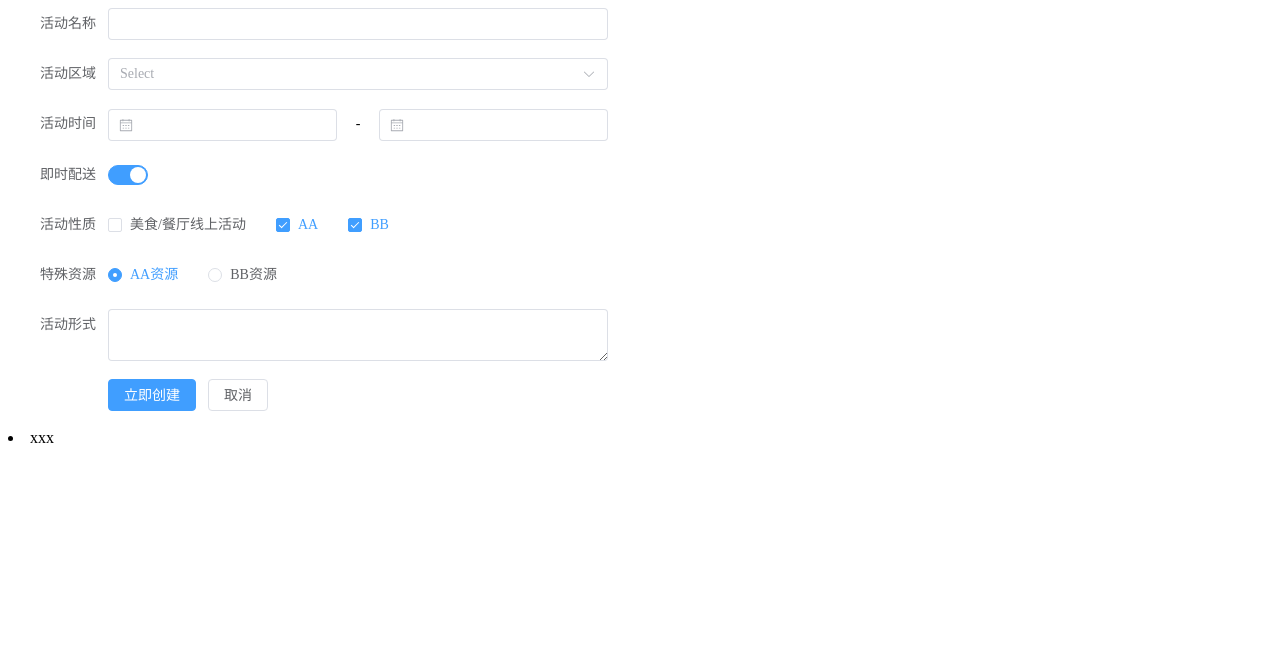
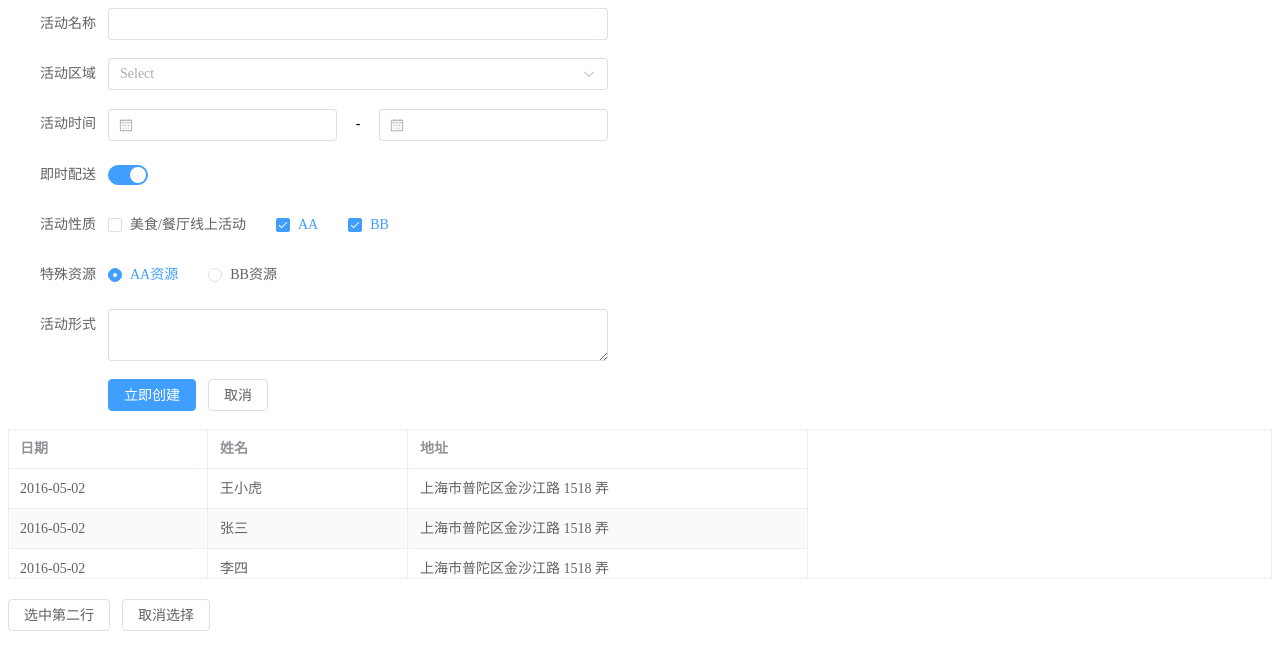
Before and after one commit to mathorlee/learn_vue3, a Vue app: page / in a window 1280 px wide. Shown: the top 670 px of the page. Built offline with nearby package versions, Linux system fonts and the light colour scheme.

Commit message:
feat: add table

```diff
--- a/src/components/Table.vue
+++ b/src/components/Table.vue
@@ -1,9 +1,66 @@
 <template>
-  <li>xxx</li>
+  <el-table
+  ref="tableView"
+  :data="rows"
+  stripe
+  border
+  highlight-current-row
+  height="150"
+  @current-change="onChange"
+  >
+    <el-table-column fixed prop="date" width="200" label="日期"></el-table-column>
+    <el-table-column prop="name" width="200" label="姓名"></el-table-column>
+    <el-table-column prop="address" width="400" label="地址"></el-table-column>
+  </el-table>
+
+  <div style="margin-top: 20px;">
+    <el-button @click="doSelect(rows[1])">选中第二行</el-button>
+    <el-button @click="cancleSelect()">取消选择</el-button>
+  </div>
 </template>
 
 <script setup>
-const props = defineProps({
-  todo: Object
-})
+import { ref, getCurrentInstance } from "vue";
+
+// vue3中获取当前组件的实例对象：https://blog.csdn.net/m0_62811051/article/details/128121082
+const view = getCurrentInstance();
+
+const rows = ref([
+  {
+    date: '2016-05-02',
+    name: '王小虎',
+    address: '上海市普陀区金沙江路 1518 弄',
+  },
+  {
+    date: '2016-05-02',
+    name: '张三',
+    address: '上海市普陀区金沙江路 1518 弄',
+  },
+  {
+    date: '2016-05-02',
+    name: '李四',
+    address: '上海市普陀区金沙江路 1518 弄',
+  },
+  {
+    date: '2016-05-02',
+    name: '王五',
+    address: '上海市普陀区金沙江路 1518 弄',
+  },
+])
+
+const currentRow = ref("")
+
+function onChange(val) {
+  currentRow.value = val
+  console.log(currentRow.value)
+}
+
+function doSelect(val) {
+  console.log(val)
+  view.refs.tableView.setCurrentRow(val)
+}
+
+function cancleSelect() {
+  view.refs.tableView.setCurrentRow(null)
+}
 </script>
```
